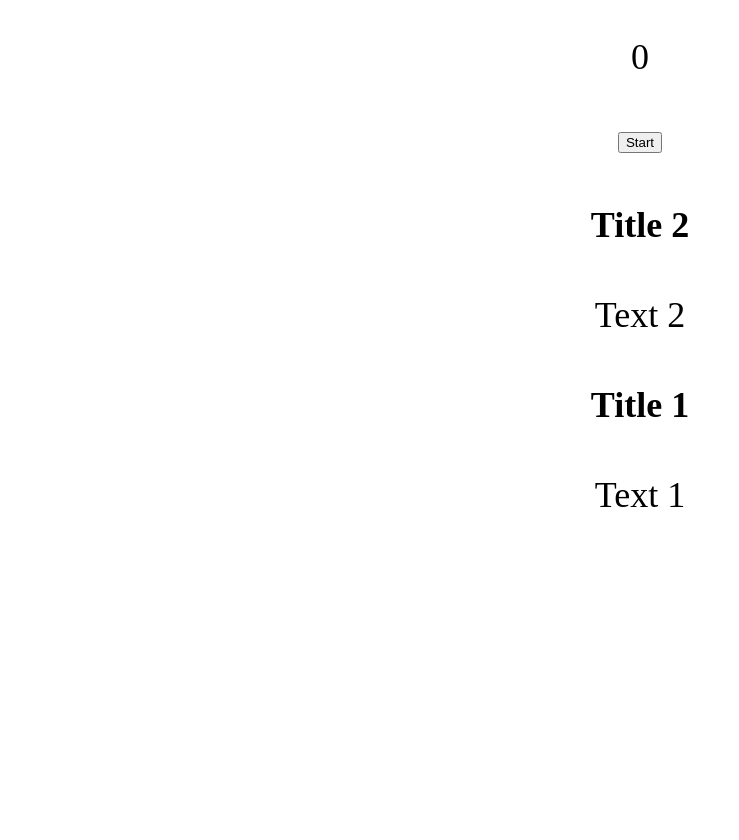
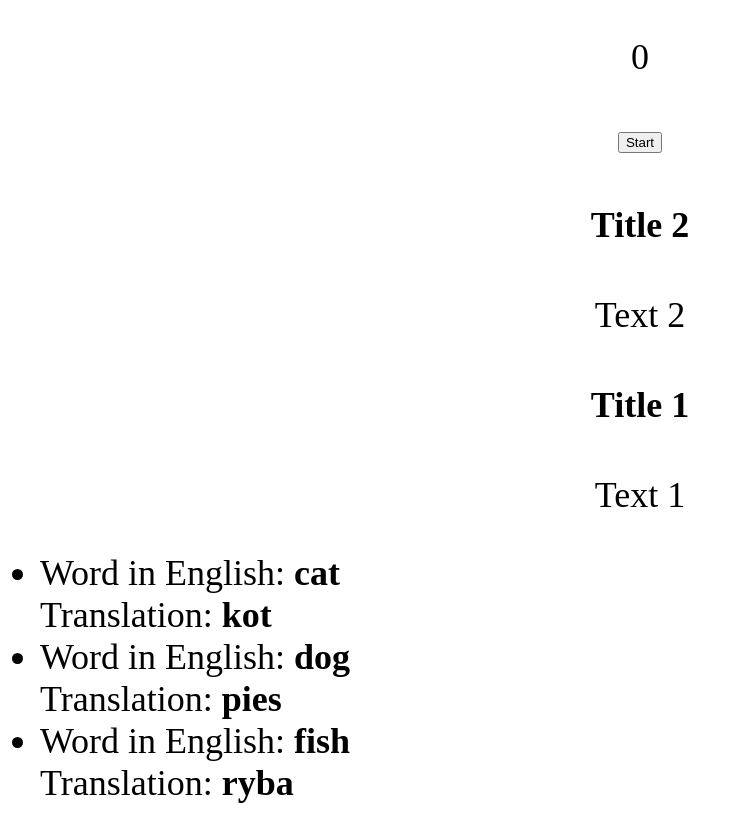
Before and after one commit to WieMon/learning-react-3, a React (Create React App) app: page / in a window 1280 px wide. Shown: the whole page, without its empty margins (0-739 px from the left). Before the commit the page ends 800 px from the top, so only its background shows below. Built offline with nearby package versions, Linux system fonts and the light colour scheme.

Commit message:
Add JSON and fetch

```diff
--- /dev/null
+++ b/public/data/words.json
@@ -0,0 +1,20 @@
+{
+  "lesson": "animals",
+  "words": [
+    {
+      "id": 1,
+      "en": "cat",
+      "pl": "kot"
+    },
+    {
+      "id": 2,
+      "en": "dog",
+      "pl": "pies"
+    },
+    {
+      "id": 3,
+      "en": "fish",
+      "pl": "ryba"
+    }
+  ]
+}
--- a/src/components/App.js
+++ b/src/components/App.js
@@ -1,6 +1,7 @@
 import React, {Component} from 'react';
 import './App.css';
 import SwitchButton from './SwitchButton';
+import Word from './Word';
 
 //Project 2
 const data = [
@@ -29,9 +30,11 @@ setInterval(() => {
 
 class App extends Component {
   state = {
-    time: 0,
-    active: false,
-    comments: [...data]
+    time: 0,               //Project 1
+    active: false,         //Project 1
+    comments: [...data],   //Project 2
+    words: [],             //Project 3
+    isLoaded: false        //Project 3
   }
 
   //Project 1
@@ -63,12 +66,25 @@ class App extends Component {
     } else {console.log('data the same - no actualization')}
   }
 
+  /*componentDidMount() {
+    this.idI = setInterval(this.getData, 5000)
+  }*/ //cannot be two 'componentDidMount'
+
+  /*componentWillUnmount() {
+    clearInterval(this.idI)
+  }*/
+
+  //Project 3
   componentDidMount() {
-    this.idI = setInterval(this.getData, 5000)
-  }
-
-  componentWillUnmount() {
-    clearInterval(this.idI)
+    //setTimeout(this.fetchData, 3000)
+    fetch('data/words.json')
+      .then(response => response.json())
+      .then(data => {
+        this.setState({
+          words: data.words,
+          isLoaded: true
+        })
+      })
   }
 
   render() {
@@ -77,6 +93,11 @@ class App extends Component {
         <h4>{comment.title}</h4>
         <div>{comment.body}</div>
       </div>
+    ))
+    const words = this.state.words.map(word => (
+      <Word key={word.id}
+            english={word.en}
+            polish={word.pl} />
     ))
     return (
       <div>
@@ -88,6 +109,10 @@ class App extends Component {
         <div className='app'>
           {comments.reverse()}
         </div>
+
+        <ul>
+          {this.state.isLoaded ? words : 'Uploading data'}
+        </ul>
       </div>
 
     )
--- /dev/null
+++ b/src/components/Word.js
@@ -0,0 +1,11 @@
+import React from 'react';
+
+const Word = props => (
+  <li>
+    Word in English: <strong>{props.english}</strong>
+    <br/>
+    Translation: <strong>{props.polish}</strong>
+  </li>
+)
+
+export default Word;
```
